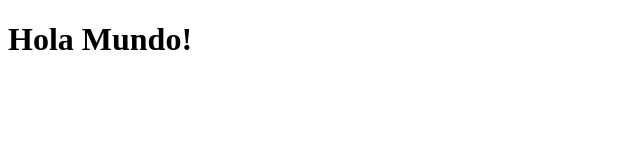
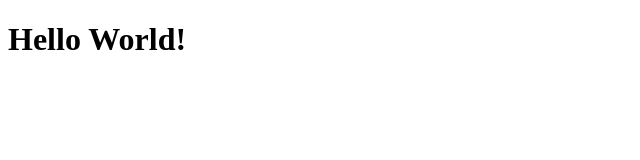
Before and after one commit to marcos3311/Jamming, a React (Create React App) app: page / in a window 1280 px wide. Shown: the top 160 px of the page, without its empty margins (0-640 px from the left). Built offline with nearby package versions, Linux system fonts and the light colour scheme.

Commit message:
initialized

```diff
--- a/src/App.js
+++ b/src/App.js
@@ -2,7 +2,7 @@ import React from 'react';
 
 const App = () => {
     return(
-        <h1>Hola Mundo!</h1>
+        <h1>Hello World!</h1>
     )
 }
 
```
